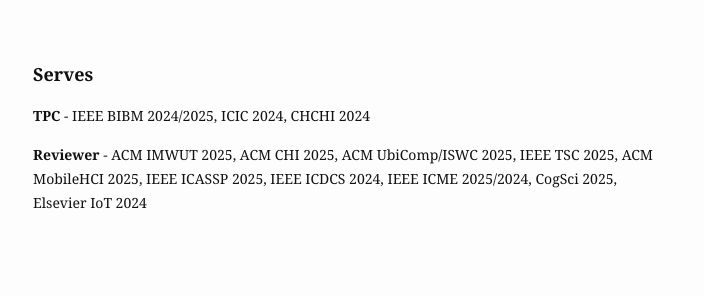
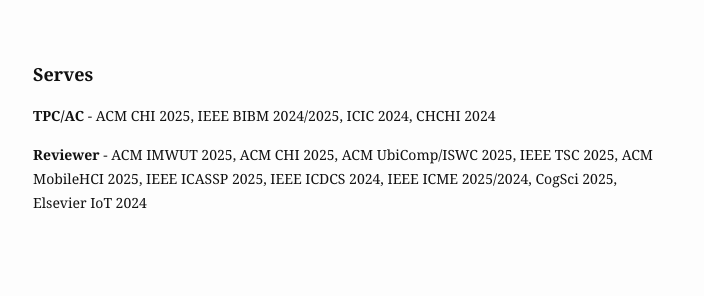
Before and after one commit to dianding0102/dian_web, a Jekyll site: the page built from index.md, in a window 1280 px wide. Shown: the part 1653-1949 px from the top of the page, without its empty margins (287-991 px from the left). Built offline with Jekyll 4.4.1, drawn with Linux system fonts in a browser that asks for light colours.

Commit message:
ac
chi25

```diff
--- a/_layouts/home.html
+++ b/_layouts/home.html
@@ -156,7 +156,7 @@
         <font size=4><b>Serves</b></font>
         </p>
           <p>
-            <b>TPC</b> - IEEE BIBM 2024/2025, ICIC 2024, CHCHI 2024
+            <b>TPC/AC</b> - ACM CHI 2025, IEEE BIBM 2024/2025, ICIC 2024, CHCHI 2024
         </p>
         <p>
             <b>Reviewer</b> - ACM IMWUT 2025, ACM CHI 2025, ACM UbiComp/ISWC 2025, IEEE TSC 2025, ACM MobileHCI 2025, IEEE ICASSP 2025, IEEE ICDCS 2024, IEEE ICME 2025/2024, CogSci 2025, Elsevier IoT 2024
```
